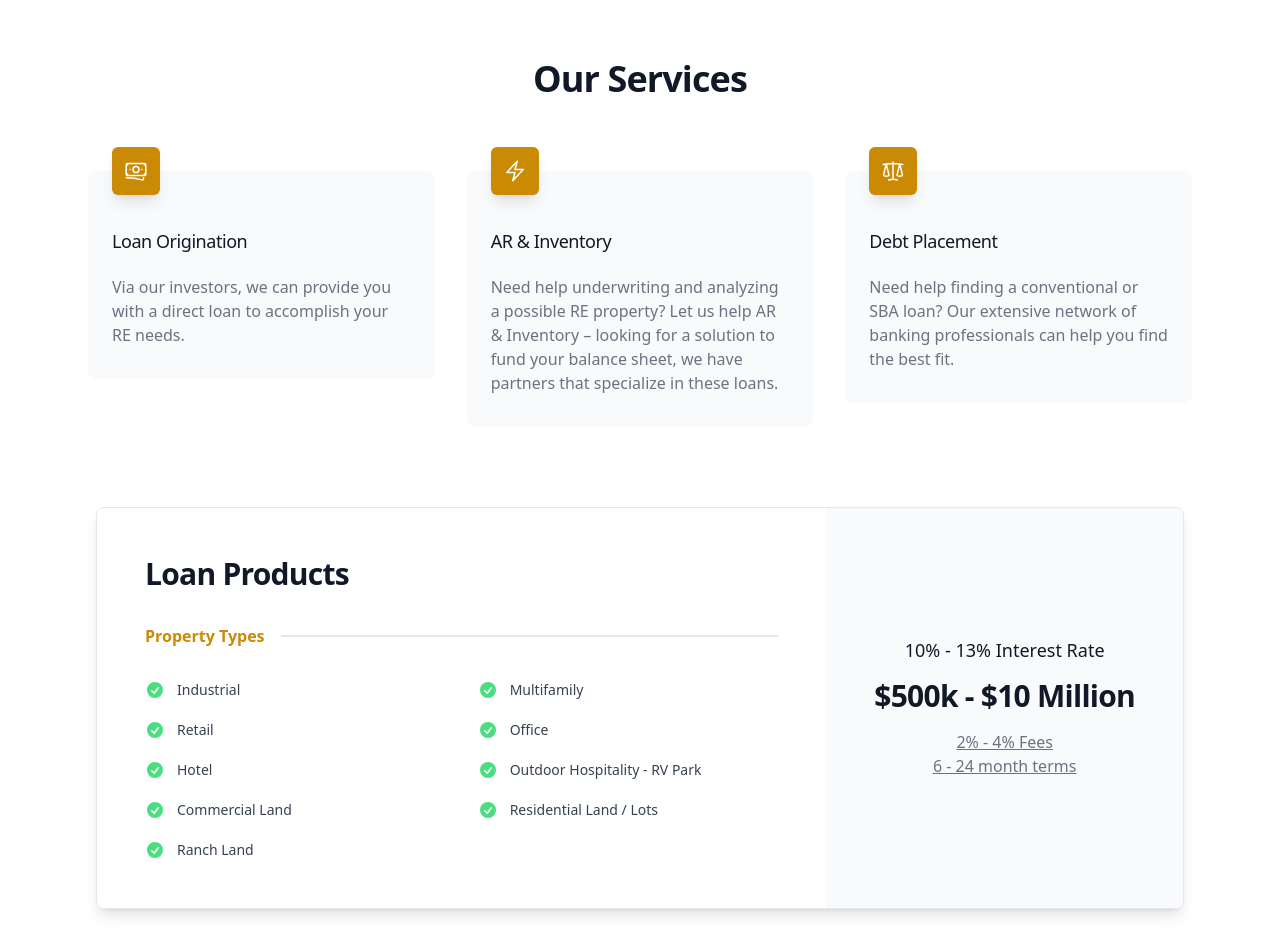
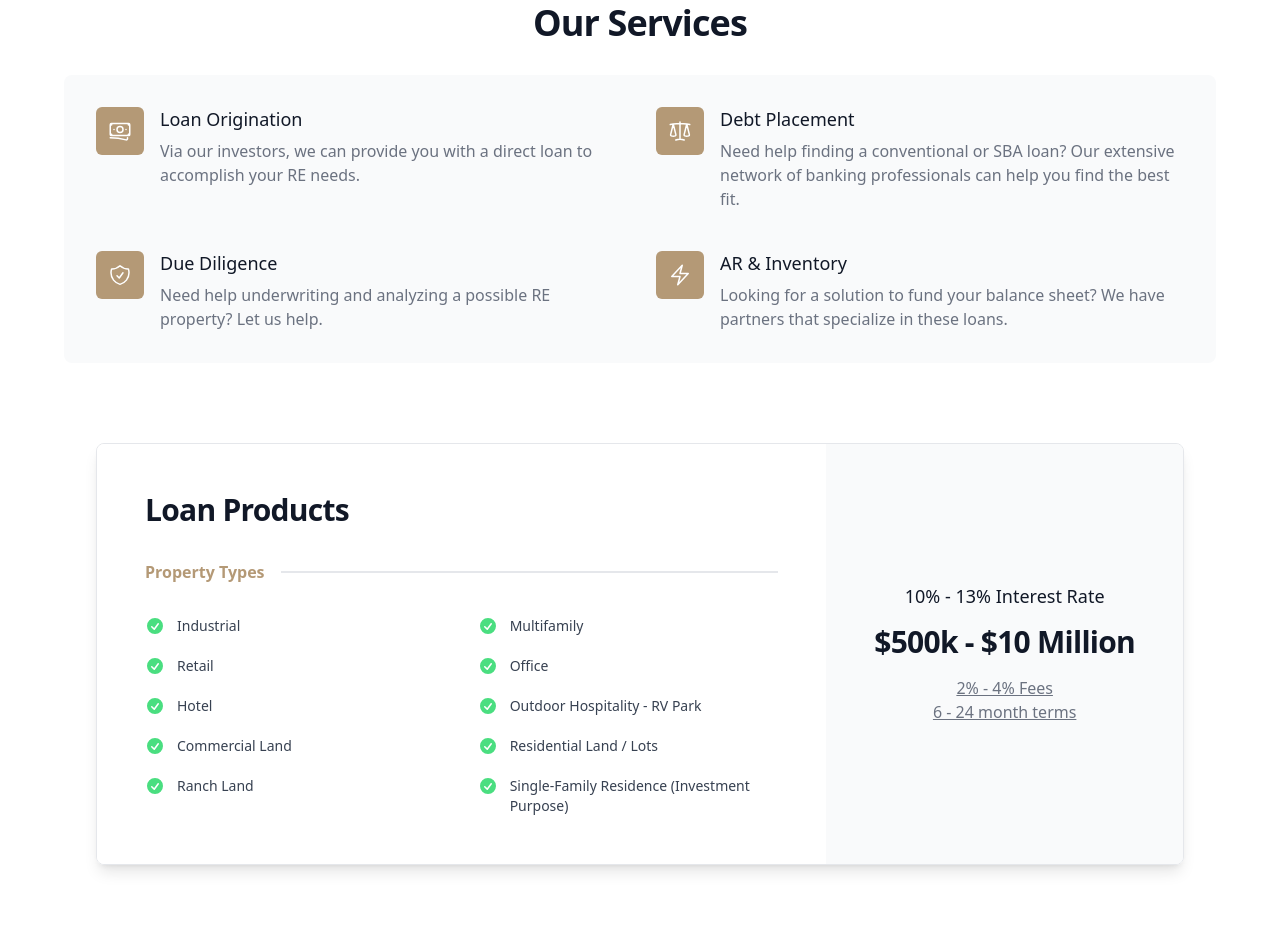
Before and after one commit to Franklin-Creek/Franklin-Creek.github.io, a website: page index.htm in a window 1280 px wide. Shown: the part 1361-2309 px from the top of the page. Drawn offline with Linux system fonts and the light colour scheme.

Commit message:
Styling updates

```diff
--- a/index.htm
+++ b/index.htm
@@ -22,7 +22,7 @@
           <a href="#contact" class="text-base font-medium text-gray-500 hover:text-gray-900">Request a Quote</a>
         </nav>
         <div class="hidden items-center justify-end md:flex md:flex-1 lg:w-0">
-          <a href="#contact" class="ml-8 inline-flex items-center justify-center whitespace-nowrap rounded-md border border-transparent bg-yellow-600 px-4 py-2 text-base font-medium text-white shadow-sm hover:bg-yellow-900">Contact Us</a>
+          <a href="#contact" class="ml-8 inline-flex items-center justify-center whitespace-nowrap rounded-md border border-transparent bg-gold-600 px-4 py-2 text-base font-medium text-white shadow-sm hover:bg-gold-900">Contact Us</a>
         </div>
       </div>
     </div>
@@ -32,25 +32,25 @@
       <div class="mt-8">
           <div class="mx-auto">
             <img class="h-16 sm:h-32 w-auto mx-auto" src="img/fcc-logo.png" alt="">
-            <img class="mt-6 h-16 sm:h-16 md:h-16 lg:h-16 xl:h-16  w-auto mx-auto" src="img/gcc-logo-text.png" alt="Franklin Creek Capital Logo">
+            <img class="mt-6 h-16 sm:h-16 md:h-16 lg:h-20  w-auto mx-auto" src="img/gcc-logo-text.png" alt="Franklin Creek Capital Logo">
           </div>
       </div>
       <div class="mt-16">
-        <h1 class="mx-auto text-center max-w-4xl font-display text-5xl font-medium tracking-tight text-slate-900 sm:text-7xl">
-            Private lending<!-- --> <span class="relative whitespace-nowrap text-yellow-600">
-            <svg aria-hidden="true" viewBox="0 0 418 42" class="absolute top-2/3 left-0 h-[0.58em] w-full fill-yellow-300/70" preserveAspectRatio="none"><path d="M203.371.916c-26.013-2.078-76.686 1.963-124.73 9.946L67.3 12.749C35.421 18.062 18.2 21.766 6.004 25.934 1.244 27.561.828 27.778.874 28.61c.07 1.214.828 1.121 9.595-1.176 9.072-2.377 17.15-3.92 39.246-7.496C123.565 7.986 157.869 4.492 195.942 5.046c7.461.108 19.25 1.696 19.17 2.582-.107 1.183-7.874 4.31-25.75 10.366-21.992 7.45-35.43 12.534-36.701 13.884-2.173 2.308-.202 4.407 4.442 4.734 2.654.187 3.263.157 15.593-.78 35.401-2.686 57.944-3.488 88.365-3.143 46.327.526 75.721 2.23 130.788 7.584 19.787 1.924 20.814 1.98 24.557 1.332l.066-.011c1.201-.203 1.53-1.825.399-2.335-2.911-1.31-4.893-1.604-22.048-3.261-57.509-5.556-87.871-7.36-132.059-7.842-23.239-.254-33.617-.116-50.627.674-11.629.54-42.371 2.494-46.696 2.967-2.359.259 8.133-3.625 26.504-9.81 23.239-7.825 27.934-10.149 28.304-14.005.417-4.348-3.529-6-16.878-7.066Z"></path></svg>
+        <h1 class="mx-auto text-center max-w-4xl font-display font-medium tracking-tight text-slate-900 text-3xl sm:text-4xl lg:text-4xl">
+            Private lending<!-- --> <span class="relative whitespace-nowrap text-gold-600">
+            <svg aria-hidden="true" viewBox="0 0 418 42" class="absolute top-2/3 left-0 h-[0.58em] w-full fill-gold-300/70" preserveAspectRatio="none"><path d="M203.371.916c-26.013-2.078-76.686 1.963-124.73 9.946L67.3 12.749C35.421 18.062 18.2 21.766 6.004 25.934 1.244 27.561.828 27.778.874 28.61c.07 1.214.828 1.121 9.595-1.176 9.072-2.377 17.15-3.92 39.246-7.496C123.565 7.986 157.869 4.492 195.942 5.046c7.461.108 19.25 1.696 19.17 2.582-.107 1.183-7.874 4.31-25.75 10.366-21.992 7.45-35.43 12.534-36.701 13.884-2.173 2.308-.202 4.407 4.442 4.734 2.654.187 3.263.157 15.593-.78 35.401-2.686 57.944-3.488 88.365-3.143 46.327.526 75.721 2.23 130.788 7.584 19.787 1.924 20.814 1.98 24.557 1.332l.066-.011c1.201-.203 1.53-1.825.399-2.335-2.911-1.31-4.893-1.604-22.048-3.261-57.509-5.556-87.871-7.36-132.059-7.842-23.239-.254-33.617-.116-50.627.674-11.629.54-42.371 2.494-46.696 2.967-2.359.259 8.133-3.625 26.504-9.81 23.239-7.825 27.934-10.149 28.304-14.005.417-4.348-3.529-6-16.878-7.066Z"></path></svg>
             <span class="relative">made simple.</span></span>
         </h1>
       </div>
-      <div class="mx-auto mt-6 text-xl font-light text-center">
-        We are a private lending company that specializes in Commercial Real Estate.
+      <div class="mx-4 mt-6 text-xl font-light text-center">
+        We are a private lending company that can help with <span class="font-bold">any</span> lending need, especially in Commercial Real Estate.
       </div>
       <div class="mt-8 flex justify-center">
         <div class="inline-flex rounded-md shadow">
-          <a href="#contact" class="inline-flex items-center justify-center rounded-md border border-transparent bg-yellow-600 px-5 py-3 text-base font-medium text-white hover:bg-yellow-700">Get started</a>
+          <a href="#contact" class="inline-flex items-center justify-center rounded-md border border-transparent bg-gold-600 px-5 py-3 text-base font-medium text-white hover:bg-gold-700">Get started</a>
         </div>
         <div class="ml-3 inline-flex">
-          <a href="#about" class="inline-flex items-center justify-center rounded-md border border-transparent bg-gray-100 px-5 py-3 text-base font-medium text-yellow-700 hover:bg-yellow-700 hover:text-white">Learn more</a>
+          <a href="#about" class="inline-flex items-center justify-center rounded-md border border-transparent bg-gray-100 px-5 py-3 text-base font-medium text-gold-700 hover:bg-gold-700 hover:text-white">Learn more</a>
         </div>
       </div>
     </div>
@@ -73,63 +73,66 @@
       </div>
     </div>
 
-  <div id="product" class="mt-20">
-      <h1>
-          <span class="mb-12 block text-center text-3xl font-bold leading-8 tracking-tight text-gray-900 sm:text-4xl">Our Services</span>
-        </h1>
-    <div class="mx-6 grid grid-cols-1 gap-8 sm:grid-cols-2 lg:grid-cols-3">
-      <div class="pt-6">
-        <div class="flow-root rounded-lg bg-gray-50 px-6 pb-8">
-          <div class="-mt-6">
-            <div>
-              <span class="inline-flex text-white items-center justify-center rounded-md bg-yellow-600 p-3 shadow-lg">
-                <svg xmlns="http://www.w3.org/2000/svg" fill="none" viewBox="0 0 24 24" stroke-width="1.5" stroke="currentColor" class="w-6 h-6">
-                <path stroke-linecap="round" stroke-linejoin="round" d="M2.25 18.75a60.07 60.07 0 0115.797 2.101c.727.198 1.453-.342 1.453-1.096V18.75M3.75 4.5v.75A.75.75 0 013 6h-.75m0 0v-.375c0-.621.504-1.125 1.125-1.125H20.25M2.25 6v9m18-10.5v.75c0 .414.336.75.75.75h.75m-1.5-1.5h.375c.621 0 1.125.504 1.125 1.125v9.75c0 .621-.504 1.125-1.125 1.125h-.375m1.5-1.5H21a.75.75 0 00-.75.75v.75m0 0H3.75m0 0h-.375a1.125 1.125 0 01-1.125-1.125V15m1.5 1.5v-.75A.75.75 0 003 15h-.75M15 10.5a3 3 0 11-6 0 3 3 0 016 0zm3 0h.008v.008H18V10.5zm-12 0h.008v.008H6V10.5z" />
-                </svg>
-              </span>
-            </div>
-            <h3 class="mt-8 text-lg font-medium tracking-tight text-gray-900">Loan Origination</h3>
-            <p class="mt-5 text-base text-gray-500">Via our investors, we can provide you with a direct loan to accomplish your RE needs.</p>
+  <h1>
+    <span class="mt-28 block text-center text-3xl font-bold leading-8 tracking-tight text-gray-900 sm:text-4xl">Our Services</span>
+  </h1>
+  <div id="product" class="mt-8 bg-gray-50 rounded-lg px-8 py-8">
+    <dl class="space-y-10 md:grid md:grid-cols-2 md:gap-x-8 md:gap-y-10 md:space-y-0">
+      <div class="relative">
+        <dt>
+          <div class="absolute flex h-12 w-12 items-center justify-center rounded-md bg-gold-600 text-white">
+            <svg xmlns="http://www.w3.org/2000/svg" fill="none" viewBox="0 0 24 24" stroke-width="1.5" stroke="currentColor" class="w-6 h-6">
+            <path stroke-linecap="round" stroke-linejoin="round" d="M2.25 18.75a60.07 60.07 0 0115.797 2.101c.727.198 1.453-.342 1.453-1.096V18.75M3.75 4.5v.75A.75.75 0 013 6h-.75m0 0v-.375c0-.621.504-1.125 1.125-1.125H20.25M2.25 6v9m18-10.5v.75c0 .414.336.75.75.75h.75m-1.5-1.5h.375c.621 0 1.125.504 1.125 1.125v9.75c0 .621-.504 1.125-1.125 1.125h-.375m1.5-1.5H21a.75.75 0 00-.75.75v.75m0 0H3.75m0 0h-.375a1.125 1.125 0 01-1.125-1.125V15m1.5 1.5v-.75A.75.75 0 003 15h-.75M15 10.5a3 3 0 11-6 0 3 3 0 016 0zm3 0h.008v.008H18V10.5zm-12 0h.008v.008H6V10.5z" />
+            </svg>
           </div>
-        </div>
+          <p class="ml-16 text-lg font-medium leading-6 text-gray-900">Loan Origination</p>
+        </dt>
+        <dd class="mt-2 ml-16 text-base text-gray-500">Via our investors, we can provide you with a direct loan to accomplish your RE needs.</dd>
       </div>
 
-      <div class="pt-6">
-        <div class="flow-root rounded-lg bg-gray-50 px-6 pb-8">
-          <div class="-mt-6">
-            <div>
-              <span class="inline-flex items-center justify-center text-white rounded-md bg-yellow-600 p-3 shadow-lg">
-                  <svg class="h-6 w-6" xmlns="http://www.w3.org/2000/svg" fill="none" viewBox="0 0 24 24" stroke-width="1.5" stroke="currentColor" aria-hidden="true">
-                    <path stroke-linecap="round" stroke-linejoin="round" d="M3.75 13.5l10.5-11.25L12 10.5h8.25L9.75 21.75 12 13.5H3.75z" />
-                  </svg>
-              </span>
-            </div>
-            <h3 class="mt-8 text-lg font-medium tracking-tight text-gray-900">AR &amp; Inventory</h3>
-            <p class="mt-5 text-base text-gray-500">Need help underwriting and analyzing a possible RE property? Let us help
-                  AR &amp; Inventory – looking for a solution to fund your balance sheet, we have partners that specialize in these loans.</p>
+      <div class="relative">
+        <dt>
+          <div class="absolute flex h-12 w-12 items-center justify-center rounded-md bg-gold-600 text-white">
+            <svg class="h-6 w-6" xmlns="http://www.w3.org/2000/svg" fill="none" viewBox="0 0 24 24" stroke-width="1.5" stroke="currentColor" aria-hidden="true">
+              <path stroke-linecap="round" stroke-linejoin="round" d="M12 3v17.25m0 0c-1.472 0-2.882.265-4.185.75M12 20.25c1.472 0 2.882.265 4.185.75M18.75 4.97A48.416 48.416 0 0012 4.5c-2.291 0-4.545.16-6.75.47m13.5 0c1.01.143 2.01.317 3 .52m-3-.52l2.62 10.726c.122.499-.106 1.028-.589 1.202a5.988 5.988 0 01-2.031.352 5.988 5.988 0 01-2.031-.352c-.483-.174-.711-.703-.59-1.202L18.75 4.971zm-16.5.52c.99-.203 1.99-.377 3-.52m0 0l2.62 10.726c.122.499-.106 1.028-.589 1.202a5.989 5.989 0 01-2.031.352 5.989 5.989 0 01-2.031-.352c-.483-.174-.711-.703-.59-1.202L5.25 4.971z" />
+            </svg>
           </div>
-        </div>
+          <p class="ml-16 text-lg font-medium leading-6 text-gray-900">Debt Placement</p>
+        </dt>
+        <dd class="mt-2 ml-16 text-base text-gray-500">Need help finding a conventional or SBA loan? Our extensive network of banking professionals can help you find the best fit.</dd>
       </div>
 
-      <div class="pt-6">
-        <div class="flow-root rounded-lg bg-gray-50 px-6 pb-8">
-          <div class="-mt-6">
-            <div>
-              <span class="inline-flex items-center justify-center text-white rounded-md bg-yellow-600 p-3 shadow-lg">
-                <svg class="h-6 w-6" xmlns="http://www.w3.org/2000/svg" fill="none" viewBox="0 0 24 24" stroke-width="1.5" stroke="currentColor" aria-hidden="true">
-                    <path stroke-linecap="round" stroke-linejoin="round" d="M12 3v17.25m0 0c-1.472 0-2.882.265-4.185.75M12 20.25c1.472 0 2.882.265 4.185.75M18.75 4.97A48.416 48.416 0 0012 4.5c-2.291 0-4.545.16-6.75.47m13.5 0c1.01.143 2.01.317 3 .52m-3-.52l2.62 10.726c.122.499-.106 1.028-.589 1.202a5.988 5.988 0 01-2.031.352 5.988 5.988 0 01-2.031-.352c-.483-.174-.711-.703-.59-1.202L18.75 4.971zm-16.5.52c.99-.203 1.99-.377 3-.52m0 0l2.62 10.726c.122.499-.106 1.028-.589 1.202a5.989 5.989 0 01-2.031.352 5.989 5.989 0 01-2.031-.352c-.483-.174-.711-.703-.59-1.202L5.25 4.971z" />
-                  </svg>
-              </span>
-            </div>
-            <h3 class="mt-8 text-lg font-medium tracking-tight text-gray-900">Debt Placement</h3>
-            <p class="mt-5 text-base text-gray-500">Need help finding a conventional or SBA loan? Our extensive network of banking professionals can help you find the best fit.</p>
+      <div class="relative">
+        <dt>
+          <div class="absolute flex h-12 w-12 items-center justify-center rounded-md bg-gold-600 text-white">
+            <svg xmlns="http://www.w3.org/2000/svg" fill="none" viewBox="0 0 24 24" stroke-width="1.5" stroke="currentColor" class="w-6 h-6">
+              <path stroke-linecap="round" stroke-linejoin="round" d="M9 12.75L11.25 15 15 9.75m-3-7.036A11.959 11.959 0 013.598 6 11.99 11.99 0 003 9.749c0 5.592 3.824 10.29 9 11.623 5.176-1.332 9-6.03 9-11.622 0-1.31-.21-2.571-.598-3.751h-.152c-3.196 0-6.1-1.248-8.25-3.285z" />
+            </svg>
           </div>
-        </div>
+          <p class="ml-16 text-lg font-medium leading-6 text-gray-900">Due Diligence</p>
+        </dt>
+        <dd class="mt-2 ml-16 text-base text-gray-500">Need help underwriting and analyzing a possible RE property? Let us help.</dd>
       </div>
+
+      <div class="relative">
+        <dt>
+          <div class="absolute flex h-12 w-12 items-center justify-center rounded-md bg-gold-600 text-white">
+            <svg class="h-6 w-6" xmlns="http://www.w3.org/2000/svg" fill="none" viewBox="0 0 24 24" stroke-width="1.5" stroke="currentColor" aria-hidden="true">
+              <path stroke-linecap="round" stroke-linejoin="round" d="M3.75 13.5l10.5-11.25L12 10.5h8.25L9.75 21.75 12 13.5H3.75z" />
+            </svg>
+          </div>
+          <p class="ml-16 text-lg font-medium leading-6 text-gray-900">AR &amp; Inventory</p>
+        </dt>
+        <dd class="mt-2 ml-16 text-base text-gray-500">Looking for a solution to fund your balance sheet? We have partners that specialize in these loans.</dd>
+      </div>
+    </dl>
   </div>
 
 
-  <div class="mt-8 bg-white pb-16 sm:mt-20 sm:pb-20 lg:pb-28">
+  <div class="mt-20">
+
+
+  <div class="mt-8 bg-white pb-16 sm:mt-20 sm:pb-20 lg:pb-20">
       <div class="relative">
         <div class="relative mx-auto max-w-7xl px-4 sm:px-6 lg:px-8">
           <div class="mx-auto max-w-lg overflow-hidden rounded-lg shadow-lg lg:flex lg:max-w-none border border-gray-200">
@@ -137,7 +140,7 @@
               <h3 class="text-2xl font-bold text-gray-900 sm:text-3xl sm:tracking-tight">Loan Products</h3>
               <div class="mt-8">
                 <div class="flex items-center">
-                  <h4 class="flex-shrink-0 bg-white pr-4 text-base font-semibold text-yellow-600">Property Types</h4>
+                  <h4 class="flex-shrink-0 bg-white pr-4 text-base font-semibold text-gold-600">Property Types</h4>
                   <div class="flex-1 border-t-2 border-gray-200"></div>
                 </div>
                 <ul role="list" class="mt-8 space-y-5 lg:grid lg:grid-cols-2 lg:gap-x-8 lg:gap-y-5 lg:space-y-0">
@@ -222,6 +225,15 @@
                           </div>
                           <p class="ml-3 text-sm text-gray-700">Ranch Land</p>
                         </li>
+
+                        <li class="flex items-start lg:col-span-1">
+                          <div class="flex-shrink-0">
+                            <svg class="h-5 w-5 text-green-400" xmlns="http://www.w3.org/2000/svg" viewBox="0 0 20 20" fill="currentColor" aria-hidden="true">
+                              <path fill-rule="evenodd" d="M10 18a8 8 0 100-16 8 8 0 000 16zm3.857-9.809a.75.75 0 00-1.214-.882l-3.483 4.79-1.88-1.88a.75.75 0 10-1.06 1.061l2.5 2.5a.75.75 0 001.137-.089l4-5.5z" clip-rule="evenodd" />
+                            </svg>
+                          </div>
+                          <p class="ml-3 text-sm text-gray-700">Single-Family Residence (Investment Purpose)</p>
+                        </li>
                 </ul>
               </div>
             </div>
```
Also changed, not shown: tailwind.config.js (+14 -1 lines), css/main.css.
